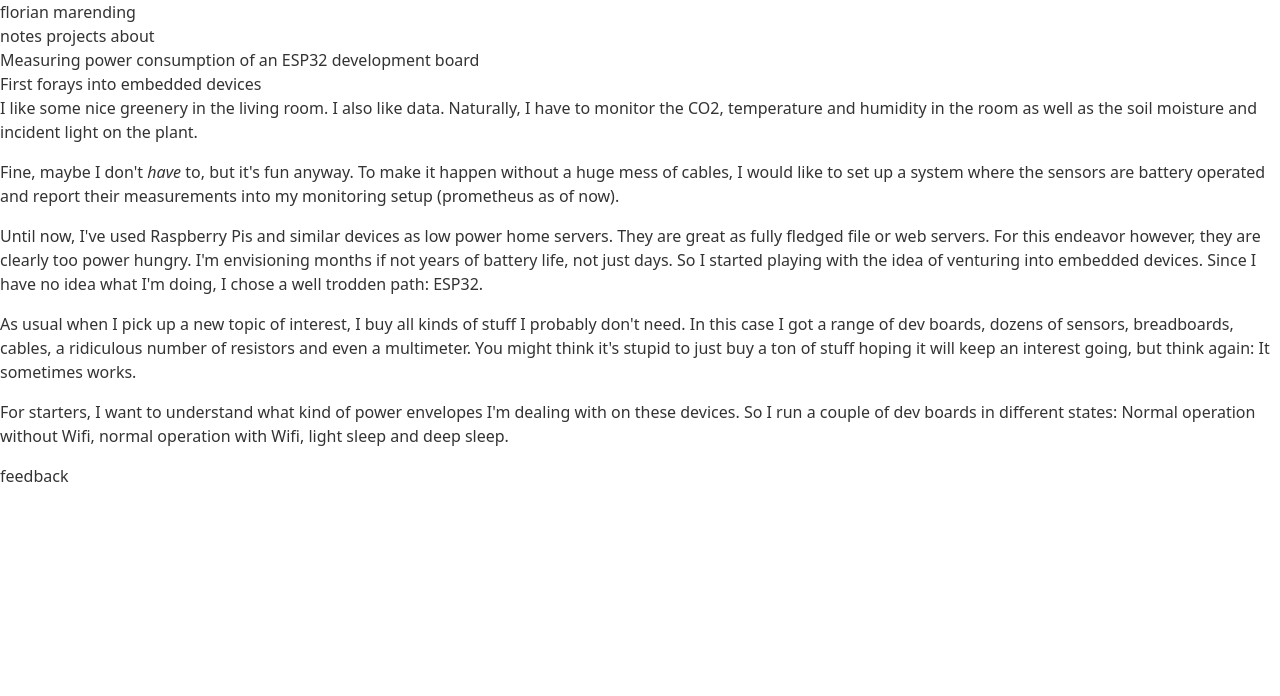
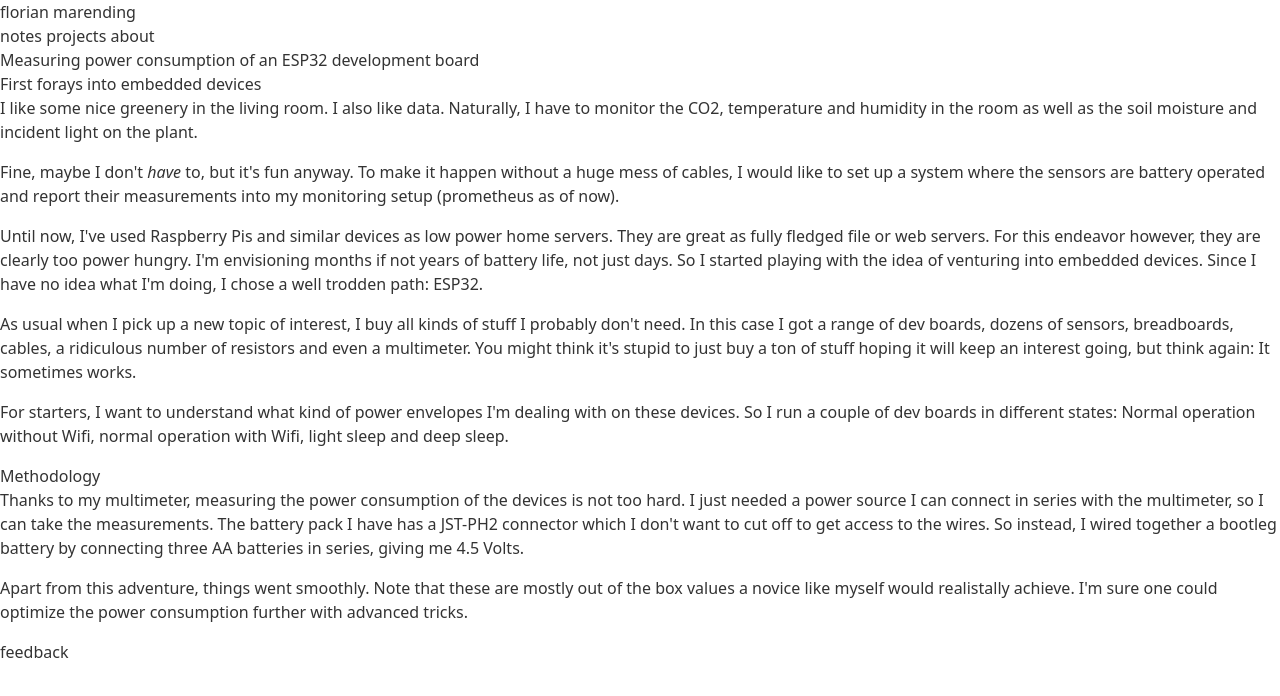
Before and after one commit to beingflo/marending.dev, a SvelteKit app: page /notes/esp-power in a window 1280 px wide. Shown: the top 696 px of the page. Built offline with nearby package versions, Linux system fonts and the light colour scheme.

Commit message:
[esp-power] Continue writing

```diff
--- a/src/routes/notes/esp-power/+page.svelte
+++ b/src/routes/notes/esp-power/+page.svelte
@@ -42,4 +42,15 @@
 		devices. So I run a couple of dev boards in different states: Normal operation without Wifi,
 		normal operation with Wifi, light sleep and deep sleep.
 	</P>
+	<H2>Methodology</H2>
+	<P
+		>Thanks to my multimeter, measuring the power consumption of the devices is not too hard. I just
+		needed a power source I can connect in series with the multimeter, so I can take the
+		measurements. The battery pack I have has a JST-PH2 connector which I don't want to cut off to
+		get access to the wires. So instead, I wired together a bootleg battery by connecting three AA
+		batteries in series, giving me 4.5 Volts.</P>
+	<P
+		>Apart from this adventure, things went smoothly. Note that these are mostly out of the box
+		values a novice like myself would realistally achieve. I'm sure one could optimize the power
+		consumption further with advanced tricks.</P>
 </Note>
```
